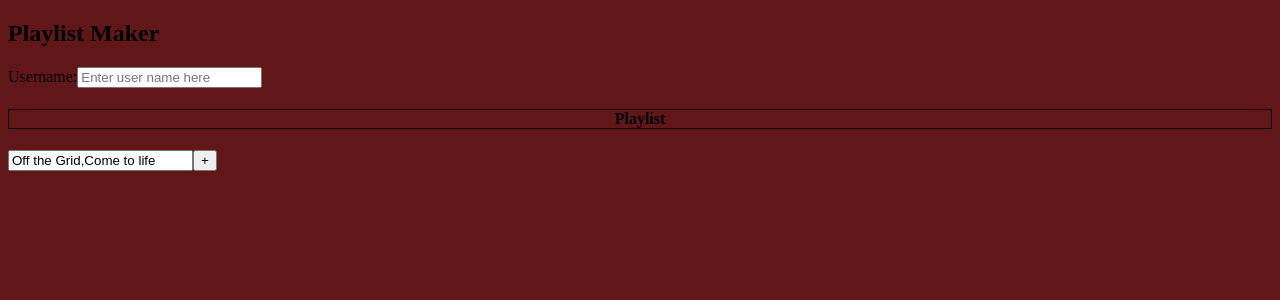
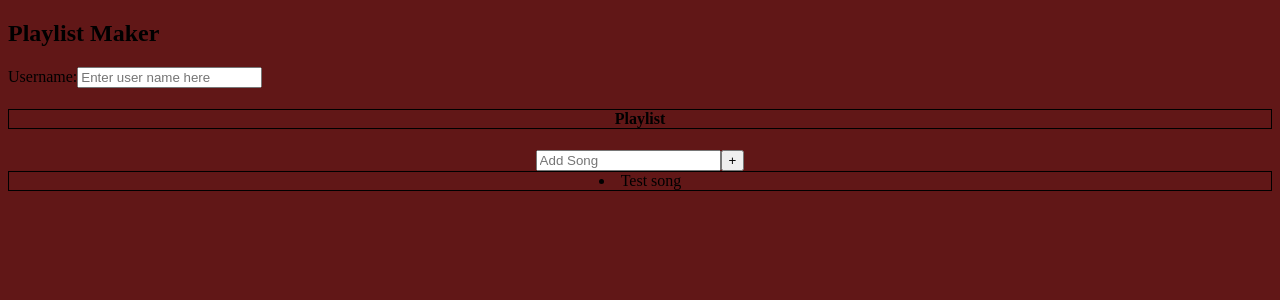
Before and after one commit to ywakili18/Playlist-Maker, a React (Create React App) app in the folder client/: page / in a window 1280 px wide. Shown: the top 300 px of the page. Built offline with nearby package versions, Linux system fonts and the light colour scheme.

Commit message:
added playlist component to  Home.js

```diff
--- a/client/src/App.css
+++ b/client/src/App.css
@@ -5,3 +5,10 @@ body {
   border: solid black 1px;
   text-align: center;
 }
+#formId {
+  text-align: center;
+}
+.songListContainer {
+  border: solid black 1px;
+  text-align: center;
+}
--- a/client/src/components/AddSong.js
+++ b/client/src/components/AddSong.js
@@ -1,7 +1,10 @@
 import React, { useState } from 'react'
+import Playlist from './Playlist'
 const AddSong = () => {
-  const [song, setSong] = useState(['Off the Grid', 'Come to life'])
+  const [song, setSong] = useState([''])
   return (
+    <div>
+      <div id="formId">
         <form>
           <input
             type="text"
@@ -12,7 +15,14 @@ const AddSong = () => {
             value={song}
           ></input>
           <button>+</button>
+          <br />
         </form>
+      </div>
+
+      <div className="songListContainer">
+        <Playlist />
+      </div>
+    </div>
   )
 }
 export default AddSong
--- /dev/null
+++ b/client/src/components/Playlist.js
@@ -0,0 +1,5 @@
+import React, { useState } from 'react'
+const Playlist = () => {
+  return <li>Test song</li>
+}
+export default Playlist
```
Lines whose indentation alone changed are shown as unchanged.
